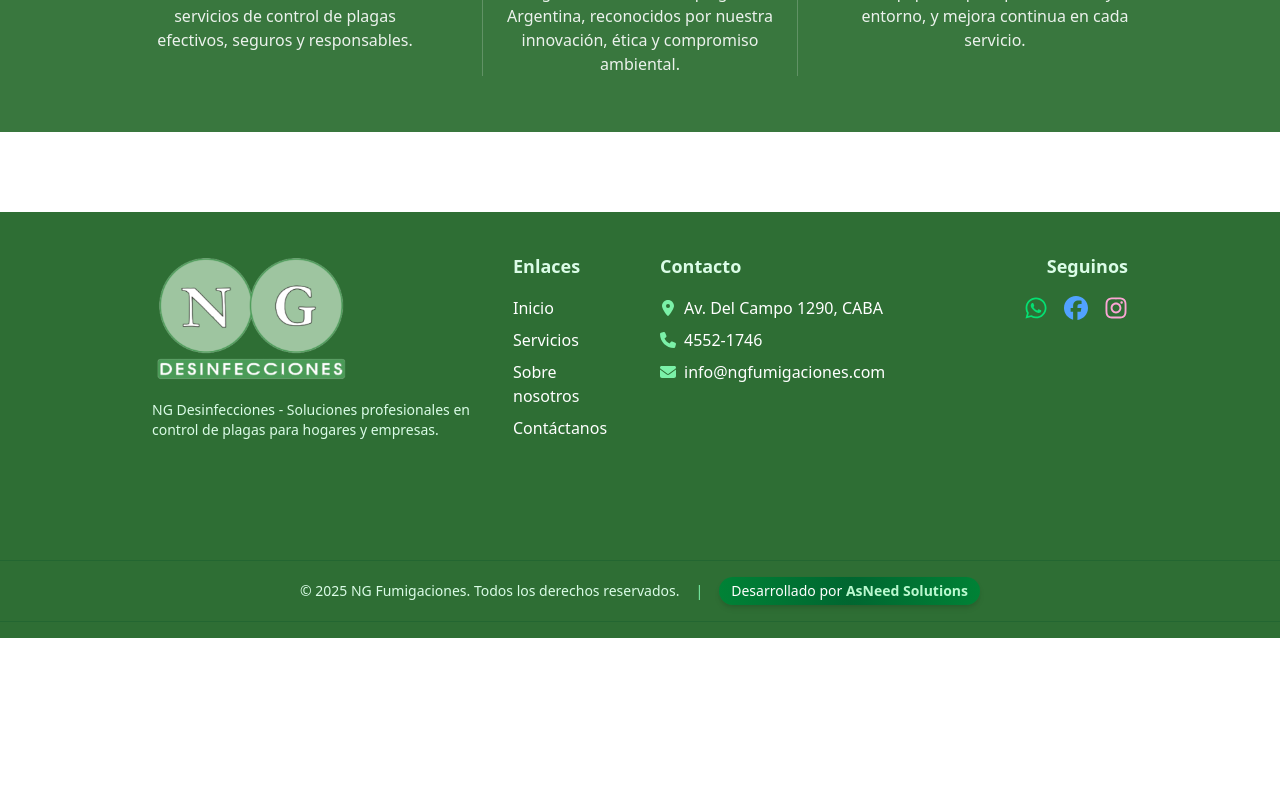
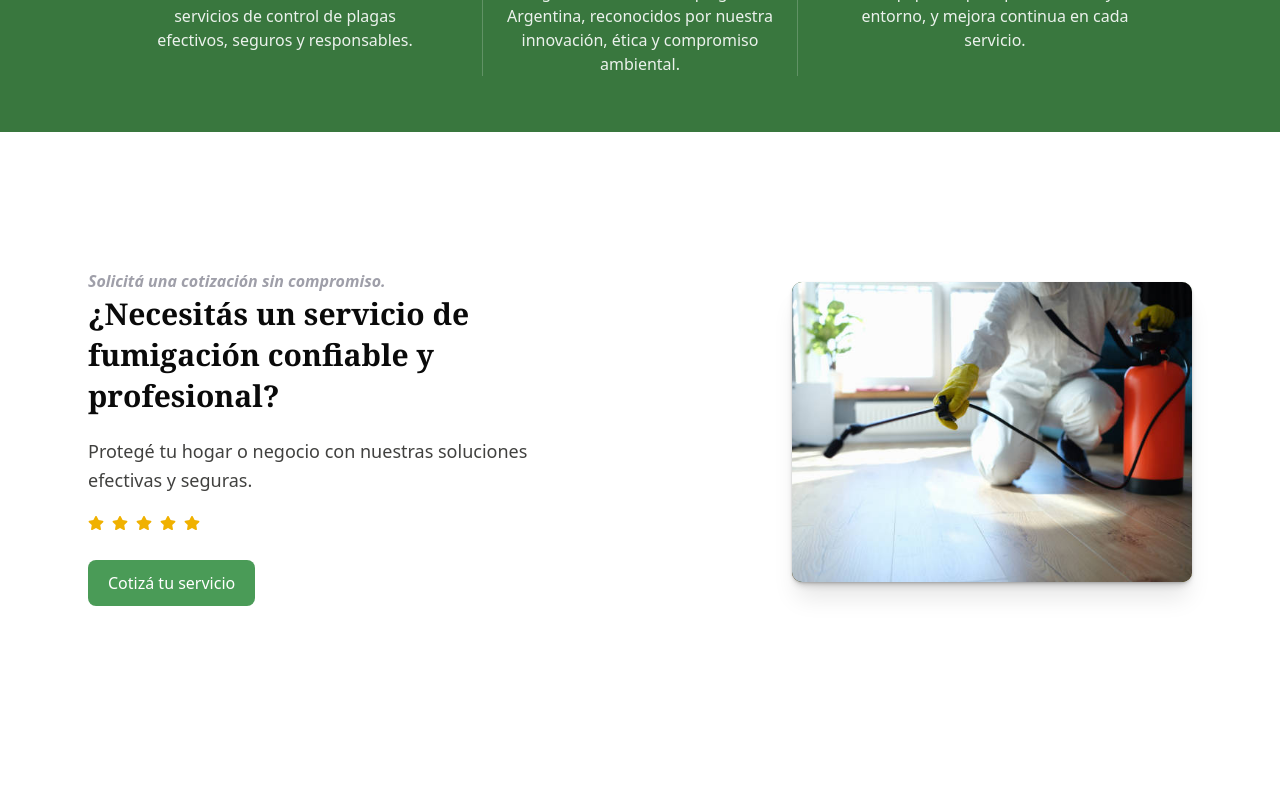
Before and after one commit to FedericoHerreraa/ng-fumigaciones, a Next.js app: page /about-us in a window 1280 px wide. Shown: the part 1000-1800 px from the top of the page. Before the commit the page ends 1638 px from the top, so only its background shows below. Built offline with nearby package versions, Linux system fonts and the light colour scheme; grey boxes are pictures that could not be loaded.

Commit message:
adding cta in about us page

```diff
--- a/app/about-us/page.tsx
+++ b/app/about-us/page.tsx
@@ -1,7 +1,8 @@
 import { Values } from "@/components/Values";
 import type { Metadata } from "next";
 import Image from "next/image";
-import saludImg from "@/images/salud.png"; // Cambia por la ruta real de tu imagen
+import saludImg from "@/images/salud.png";
+import { CTA } from "@/components/CTA";
 
 export const metadata: Metadata = {
   title: "NG Desinfecciones | Sobre Nosotros",
@@ -10,12 +11,8 @@ export const metadata: Metadata = {
 
 export default function AboutUs() {
   return (
-    <div className="">
-
-
-      {/* Sección Salud con imagen y fondo blanco diagonal */}
+    <div>
       <section className="w-full relative min-h-[420px] bg-white  flex items-stretch shadow-lg overflow-hidden">
-        {/* Imagen de fondo izquierda */}
         <div className="hidden md:block absolute inset-0 w-1/2 h-full z-0">
           <Image
             src={saludImg}
@@ -26,7 +23,6 @@ export default function AboutUs() {
             priority
           />
         </div>
-        {/* Fondo blanco diagonal para el texto */}
         <div className="relative z-10 w-full md:w-1/2 ml-auto flex items-center">
           <div className="bg-white/95  rounded-xl p-8 md:p-12 mx-4 md:mx-8 my-8 md:my-16">
             <h2 className="text-2xl md:text-3xl font-serif font-bold text-green-900 mb-4 text-center">
@@ -52,6 +48,7 @@ export default function AboutUs() {
       </section>
 
       <Values />
+      <CTA />
     </div>
   );
 }
--- a/components/Footer.tsx
+++ b/components/Footer.tsx
@@ -12,7 +12,7 @@ import logo from "@/images/logo.png";
 
 export const Footer = () => {
   return (
-    <footer className="bg-[#2e6e34] text-white pt-10 pb-4 mt-20 ">
+    <footer className="bg-[#2e6e34]/90 text-white pt-10 pb-4 mt-20 ">
       <div className="md:w-[80%] w-[95%] mx-auto px-6 flex flex-col md:flex-row justify-between items-center md:items-start gap-10">
         <div className="flex flex-col items-center md:items-start gap-4 md:w-3/8 w-full">
           <Image
@@ -112,7 +112,6 @@ export const Footer = () => {
           </div>
         </div>
       </div>
-      {/* Derechos reservados y marca de agua juntos */}
       <div className="mt-8 border-y border-green-900/30 pt-4 pb-4 flex flex-col md:flex-row justify-center items-center gap-2 text-xs md:text-sm text-green-100 font-medium">
         <span>
           © {new Date().getFullYear()} NG Fumigaciones. Todos los derechos
```
